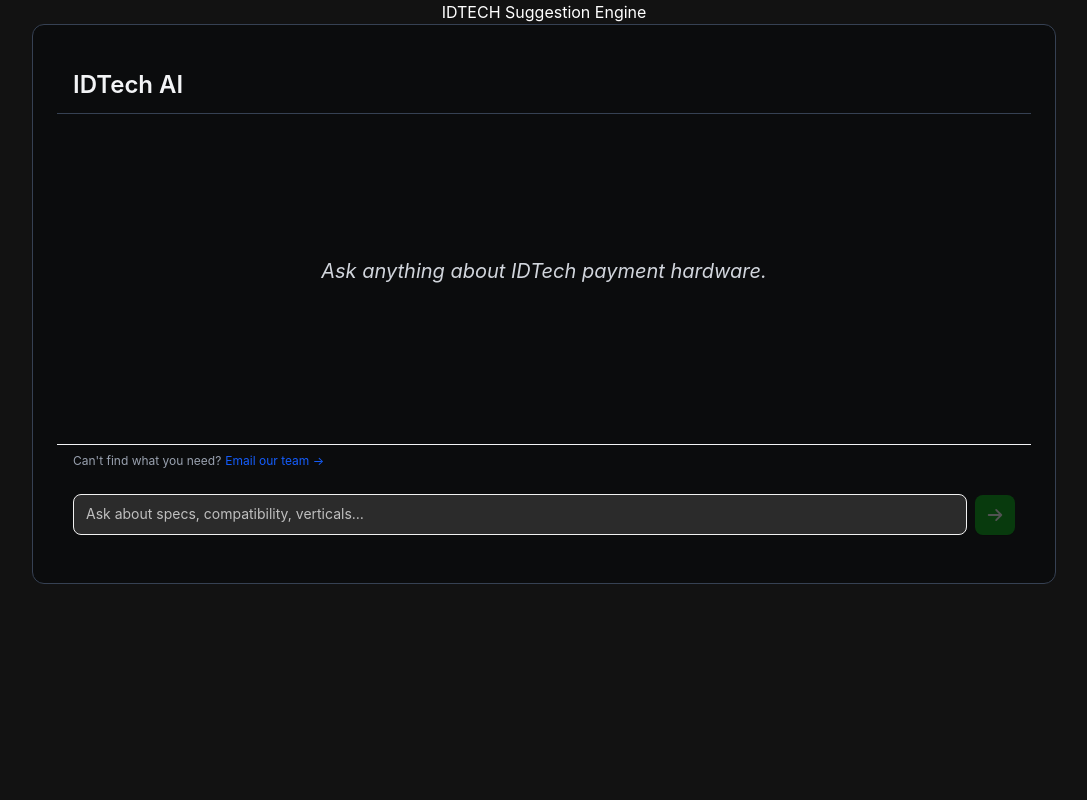
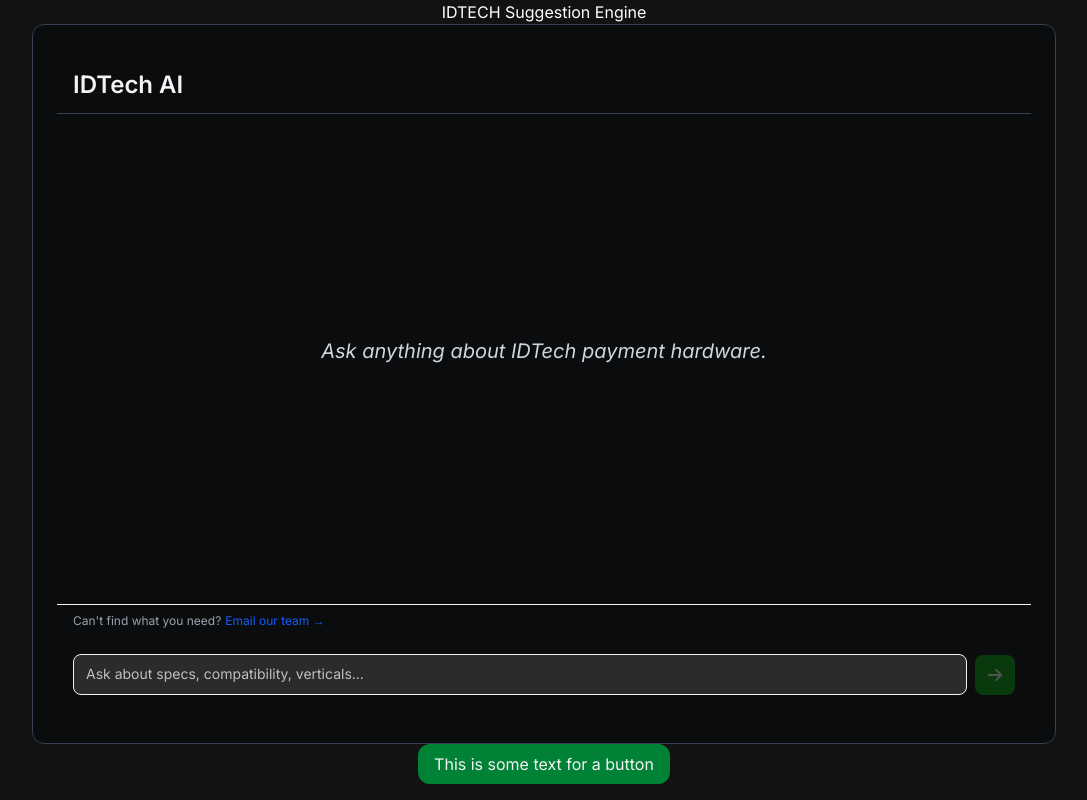
Before and after one commit to deyi0v0/idtech-suggestion-engine, a React (Vite) app in the folder frontend/: page / in a window 1280 px wide. Shown: the whole page, without its empty margins (96-1183 px from the left). Built offline with nearby package versions, Linux system fonts and the light colour scheme.

Commit message:
Styling fixes and generic button

```diff
--- a/frontend/src/App.css
+++ b/frontend/src/App.css
@@ -1,5 +1,7 @@
+@import url('https://fonts.googleapis.com/css2?family=Inter:ital,opsz,wght@0,14..32,100..900;1,14..32,100..900&display=swap');
 @import "tailwindcss";
 
 body {
     background-color: #121212;
+    font-family: 'Inter', sans-serif
 }
--- a/frontend/src/App.tsx
+++ b/frontend/src/App.tsx
@@ -1,6 +1,7 @@
 import { useState } from "react";
 import ChatWindow from "./components/ChatWindow";
 import type { Message } from "./components/ChatWindow";
+import GenericButton from "./components/GenericButton";
 
 function App() {
   const [messages, setMessages] = useState<Message[]>([]);
@@ -21,6 +22,7 @@
     <div className="flex flex-col items-center w-full">
       <h1 className="text-white text-center">IDTECH Suggestion Engine</h1>
       <ChatWindow messages={messages} onSend={handleSend} isTyping={isTyping} />
+      <GenericButton />
     </div>
   );
 }
--- a/frontend/src/components/ChatWindow.tsx
+++ b/frontend/src/components/ChatWindow.tsx
@@ -93,7 +93,7 @@
   }, [messages, isTyping]);
 
   return (
-    <div className="mx-auto w-full max-w-5xl px-6 py-8 flex flex-col min-h-[70vh] border border-gray-700 rounded-xl overflow-hidden bg-[#0B0C0D] text-gray-100">
+    <div className="mx-auto w-full max-w-5xl px-6 py-8 flex flex-col min-h-[90vh] border border-gray-700 rounded-xl overflow-hidden bg-[#0B0C0D] text-gray-100">
       {/* Header */}
       <div className="flex items-center gap-2.5 px-4 py-3 border-b border-gray-700 shrink-0">
         <div>
--- /dev/null
+++ b/frontend/src/components/GenericButton.tsx
@@ -0,0 +1,11 @@
+interface GenericButtonProps {
+    onClick?: () => void
+}
+
+export default function GenericButton({onClick}: GenericButtonProps) {
+    return (
+        <button onClick={onClick} className="bg-green-700 hover:bg-green-600 hover:cursor-pointer text-gray-100 rounded-xl px-4 py-2">
+            This is some text for a button
+        </button>
+    );
+};
```
